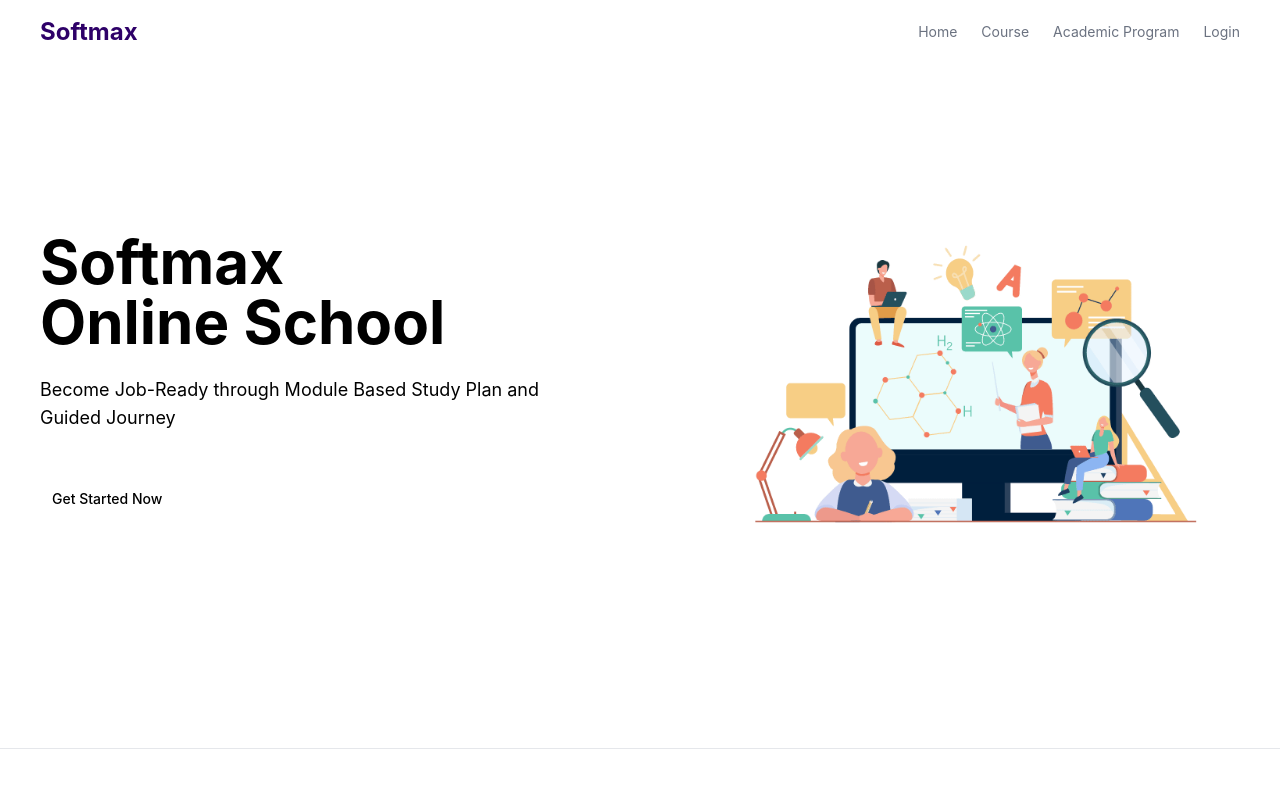
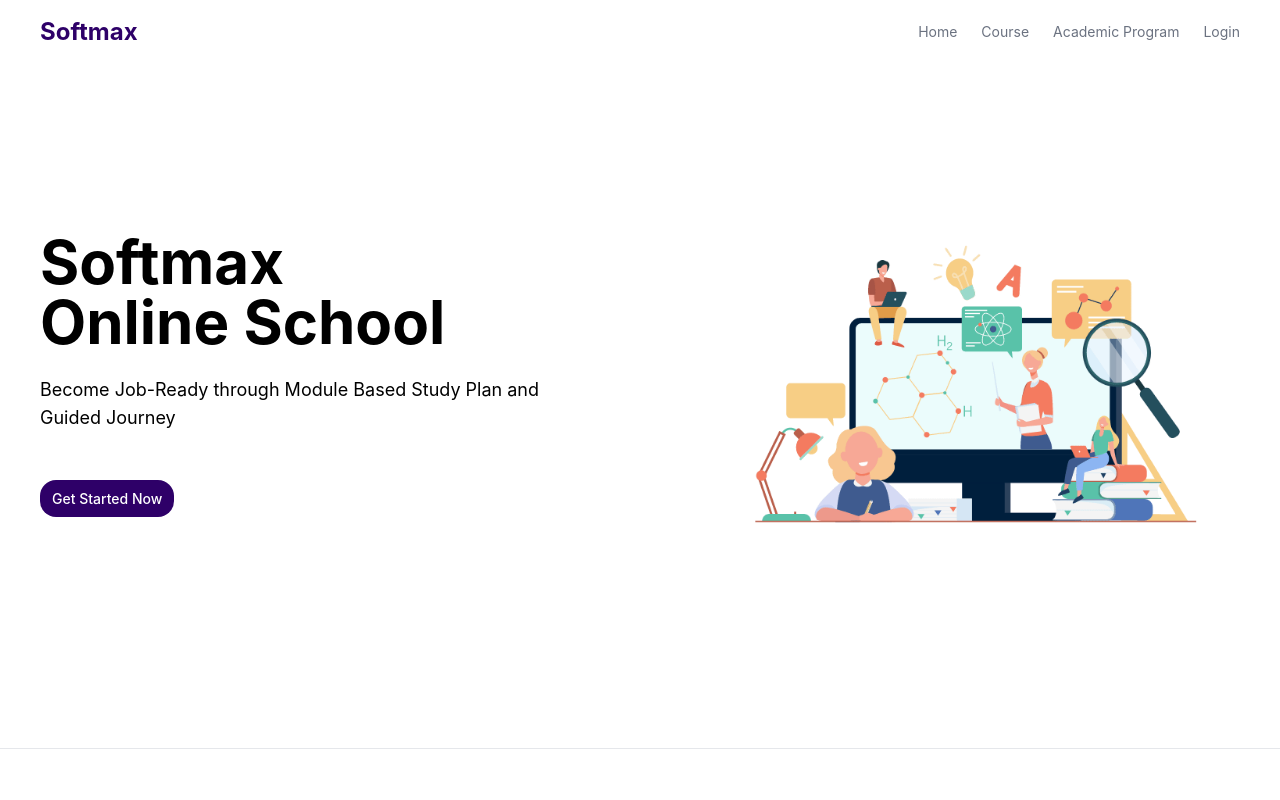
Before and after one commit to MazharulDev/online-school, a Next.js app: page / in a window 1280 px wide. Shown: the top 800 px of the page. Built offline with nearby package versions, Linux system fonts and the light colour scheme; no server answers.

Commit message:
banner added

```diff
--- a/src/components/ui/Banner.tsx
+++ b/src/components/ui/Banner.tsx
@@ -19,7 +19,9 @@ const Banner = () => {
               href="/packages"
               className="relative inline-flex items-center justify-center md:justify-start overflow-hidden font-medium transition-all"
             >
-              <button className="mx-3 my-2 bg-">Get Started Now</button>
+              <button className="px-3 py-2 rounded-2xl text-white bg-[#2e0068] hover:bg-[#4a2b70]">
+                Get Started Now
+              </button>
             </Link>
           </div>
         </div>
--- /dev/null
+++ b/src/components/ui/Courses.tsx
@@ -0,0 +1,5 @@
+const Courses = () => {
+  return <div></div>;
+};
+
+export default Courses;
```
